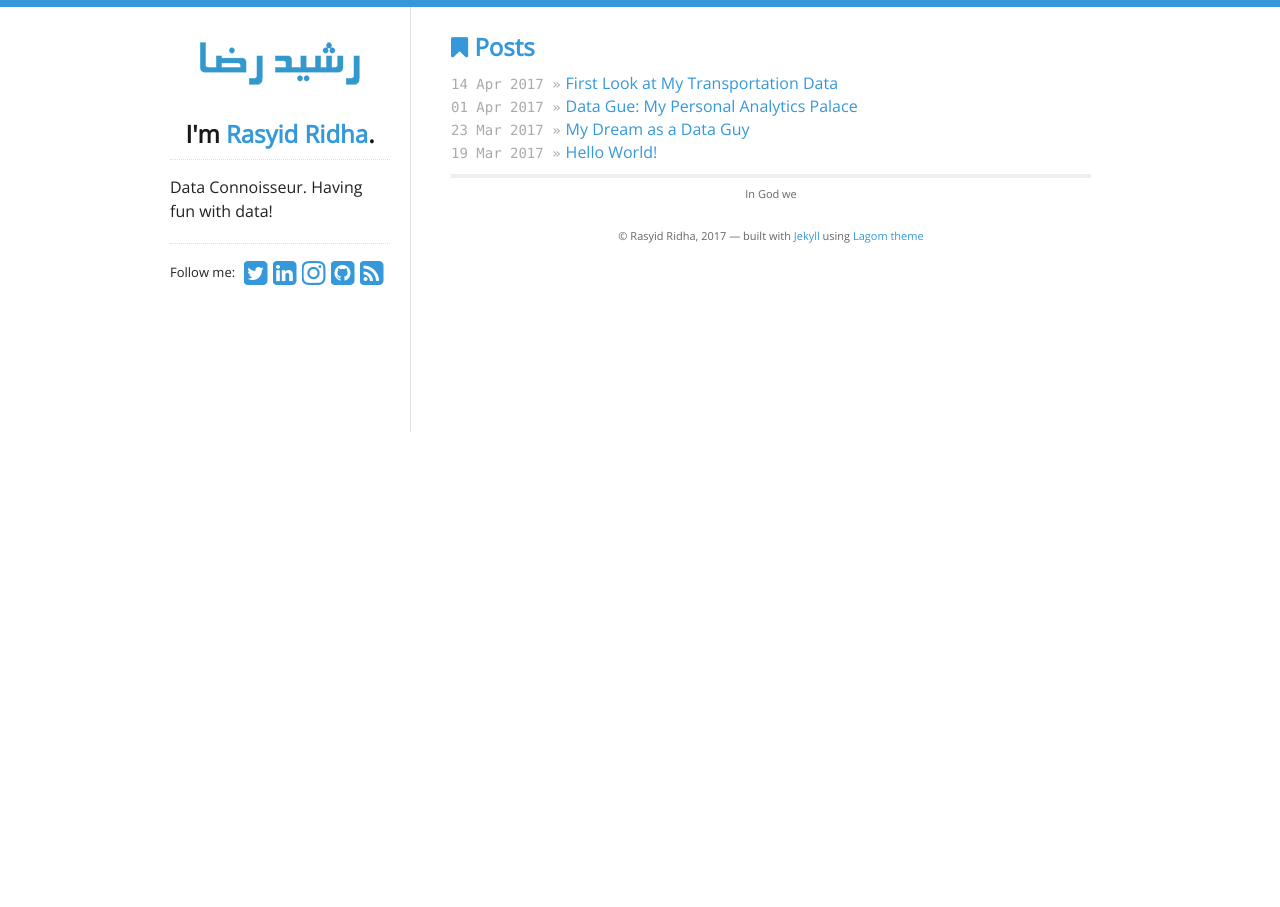
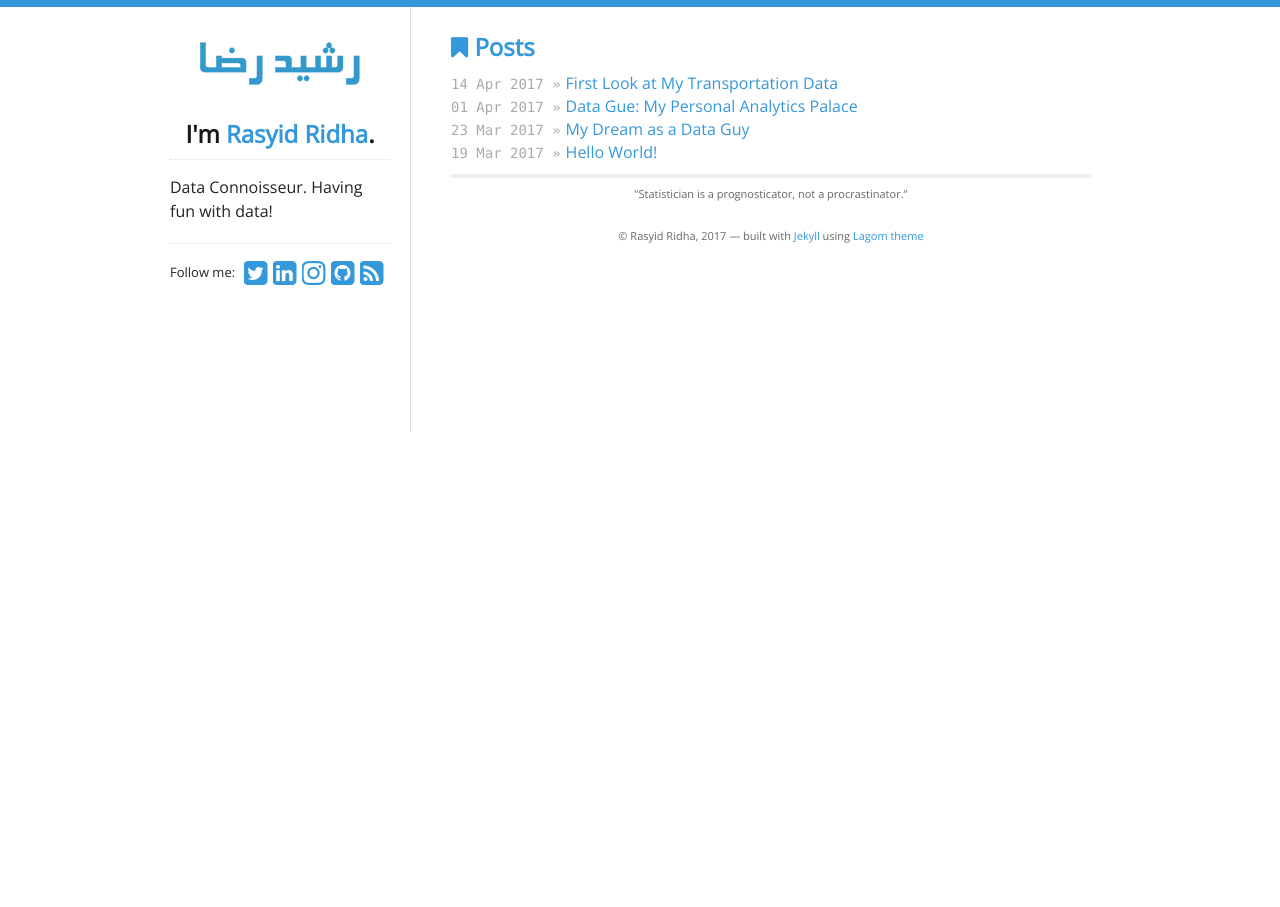
Before and after one commit to rasyidstat/rasyidstat.github.io, a Jekyll site: the page built from index.html, in a window 1280 px wide. Built offline with Jekyll 4.4.1, drawn with Linux system fonts in a browser that asks for light colours; nearby versions of some CDN libraries; some of the changed lines change nothing that is shown.

Commit message:
Update footer.html

```diff
--- a/_includes/footer.html
+++ b/_includes/footer.html
@@ -1,20 +1,6 @@
-<script> {% include js/typed.js %} </script>
-<script>
-	document.addEventListener("DOMContentLoaded", function(){
-		Typed.new(".typed", {
-			strings: ["Statistician is a prognosticator, not a procrastinator.",
-                "In God we trust. All others must bring data.",
-                "All models are wrong but some are useful."],
-			typeSpeed: 0,
-			cursorChar: null,
-			loop: true
-		});
-	});
-</script>
-
 <div class="disclaimer">
   {% if site.data.theme.show_disclaimer %}
-  <p class="typed"></p>
+  <p >"Statistician is a prognosticator, not a procrastinator."</p>
   {% endif %}
 
   <p>
```
